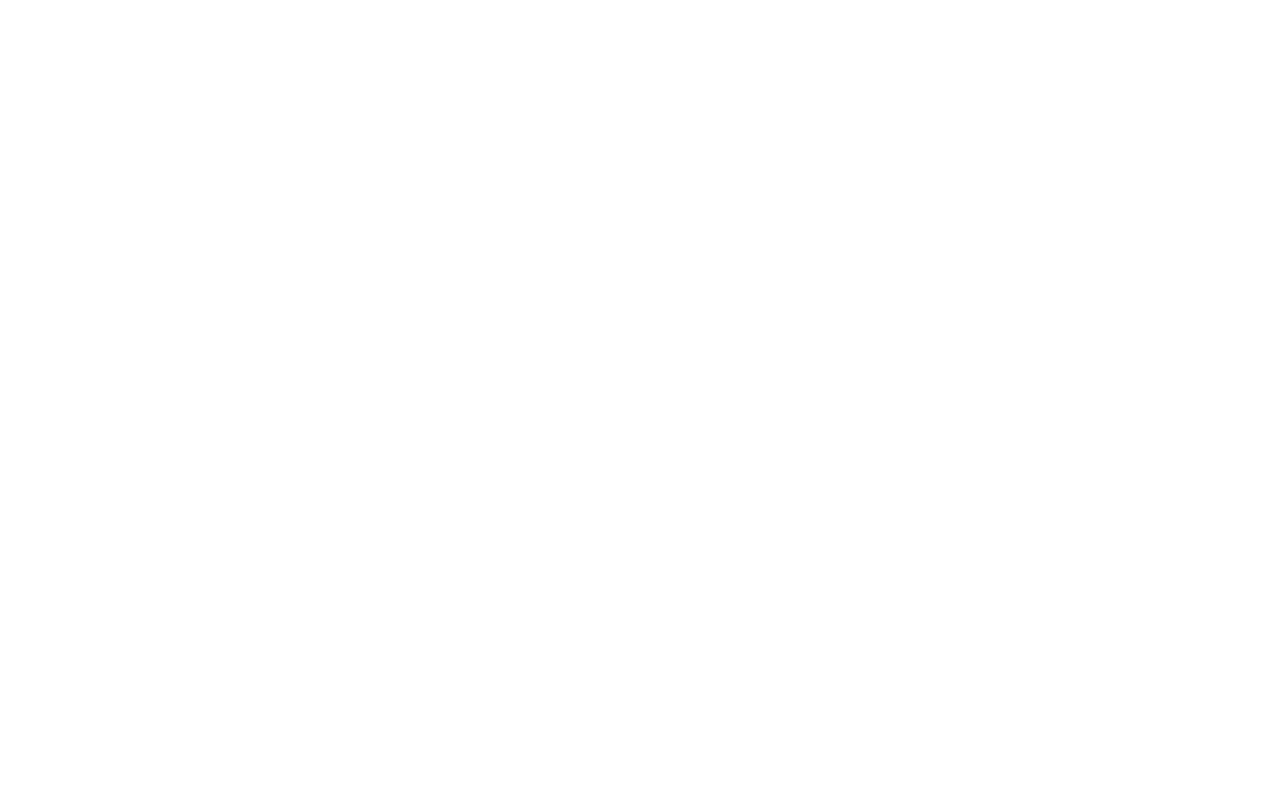
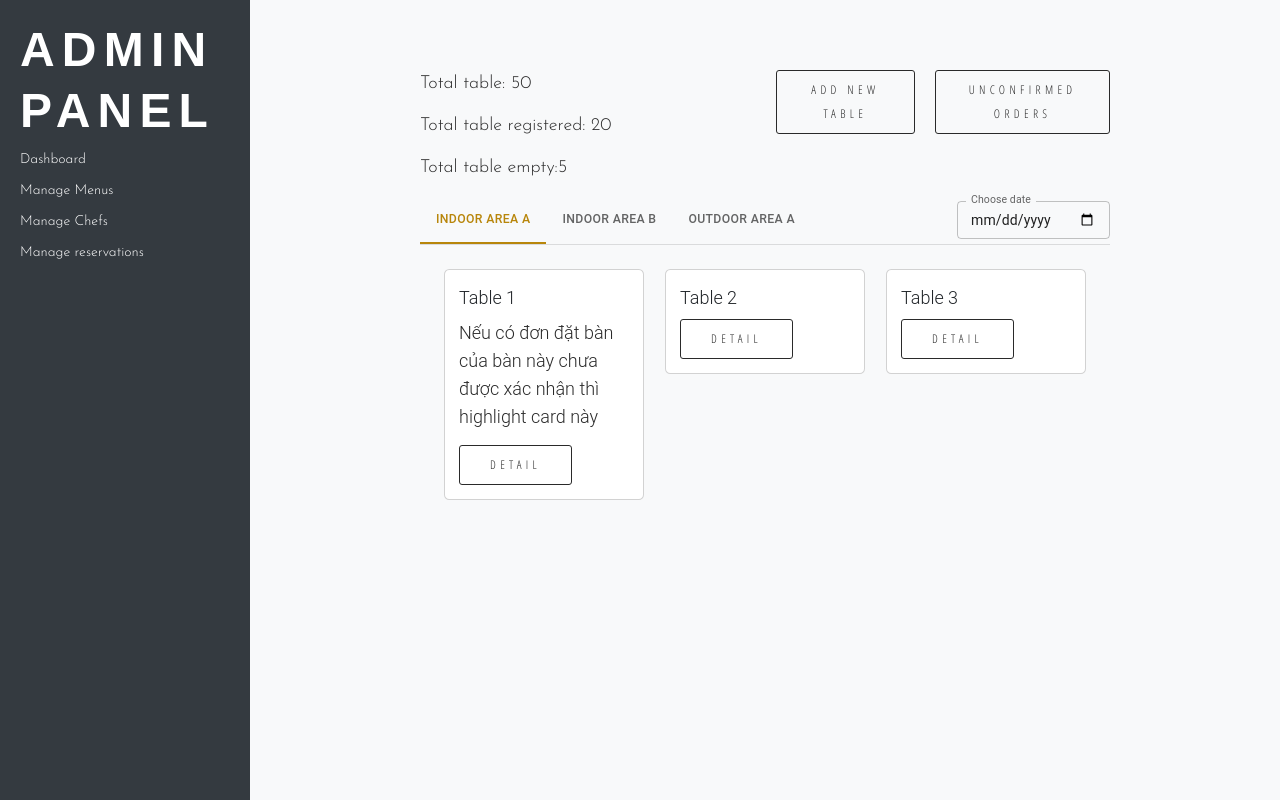
Before and after one commit to DongChiMin/TTCS-Fastfood-Website, a React (Create React App) app in the folder frontend/: page /admin/reservations in a window 1280 px wide. Before the commit this address had no page. Built offline with nearby package versions, Linux system fonts and the light colour scheme; a web font is replaced by a local one.

Commit message:
Thêm phần admin đặt bàn

```diff
--- a/frontend/src/layouts/AdminLayout.jsx
+++ b/frontend/src/layouts/AdminLayout.jsx
@@ -28,12 +28,20 @@
               Manage Menus
             </Link>
           </li>
-          <li>
+          <li style={{ marginBottom: "10px" }}>
             <Link
               to="/admin/chefs"
               style={{ color: "#fff", textDecoration: "none" }}
             >
               Manage Chefs
+            </Link>
+          </li>
+          <li>
+            <Link
+              to="/admin/reservations"
+              style={{ color: "#fff", textDecoration: "none" }}
+            >
+              Manage reservations
             </Link>
           </li>
         </ul>
--- /dev/null
+++ b/frontend/src/pages/admin/AdminReservation.jsx
@@ -0,0 +1,257 @@
+import React, { useEffect, useState } from "react";
+import axios from "axios";
+
+//MUI
+import Box from "@mui/material/Box";
+import Tab from "@mui/material/Tab";
+import TabContext from "@mui/lab/TabContext";
+import TabList from "@mui/lab/TabList";
+import TabPanel from "@mui/lab/TabPanel";
+import { TextField } from "@mui/material";
+
+function AdminReservation() {
+  //MUI
+  const [value, setValue] = React.useState("1");
+
+  const handleChange = (event, newValue) => {
+    setValue(newValue);
+  };
+
+  return (
+    <>
+      {/* Modal xem thông tin chi tiết của bàn gồm danh sách các đơn đã được đặt ở bàn đó theo ngày */}
+      <div class="modal  fade" id="tableDetail">
+        <div class="modal-dialog modal-lg">
+          <div class="modal-content">
+            {/* <!-- Modal Header --> */}
+            <div class="modal-header">
+              <h4 class="modal-title" style={{ fontSize: "30px" }}>
+                Table 1 Detail
+              </h4>
+              <button
+                type="button"
+                class="btn-close"
+                data-bs-dismiss="modal"
+              ></button>
+            </div>
+
+            {/* <!-- Modal body --> */}
+            <div class="modal-body">
+              <p>Table number: 5</p>
+              <p>Area: Indoor Area A</p>
+              <p>Sức chứa: 4</p>
+              <p>Status: Working/Bảo trì</p>
+              {/* Bảng chứa danh sách các đơn đã đặt tại bàn này theo ngày */}
+              {/* Tính năng chưa làm: Sắp xếp đơn theo thời gian tăng dần */}
+              <div>
+                <div
+                  style={{
+                    display: "flex",
+                    justifyContent: "space-between",
+                    alignItems: "center",
+                  }}
+                >
+                  <TextField
+                    id="date"
+                    label="Choose date"
+                    type="date"
+                    size="small"
+                    InputLabelProps={{
+                      shrink: true,
+                    }}
+                  />
+                  <button>Add new reservation</button>
+                </div>
+                <table className="table table-striped">
+                  <thead>
+                    <tr>
+                      <th>Action</th>
+                      <th>Time</th>
+                      <th>Customer</th>
+                      <th>Email</th>
+                      <th>Number of People</th>
+                      <th>Status</th>
+                      <th>Confirm</th>
+                    </tr>
+                  </thead>
+                  <tbody>
+                    {[
+                      {
+                        time: "18:00",
+                        customer: "John Doe",
+                        email: "john@example.com",
+                        people: 3,
+                        status: "Pending",
+                      },
+                      {
+                        time: "19:30",
+                        customer: "Mary Moe",
+                        email: "mary@example.com",
+                        people: 2,
+                        status: "Confirmed",
+                      },
+                      {
+                        time: "20:15",
+                        customer: "July Dooley",
+                        email: "july@example.com",
+                        people: 4,
+                        status: "Confirmed",
+                      },
+                    ].map((order, index) => (
+                      <tr key={index}>
+                        <td>
+                          <button
+                            className="btn btn-sm btn-outline-danger me-2"
+                            title="Cancel"
+                            style={{
+                              padding: "0.25rem 0.5rem",
+                              fontSize: "0.8rem",
+                            }}
+                          >
+                            <i className="fa fa-times"></i>
+                          </button>
+                          <button className="btn btn-sm btn-primary">
+                            Edit
+                          </button>
+                        </td>
+                        <td>{order.time}</td>
+                        <td>{order.customer}</td>
+                        <td>{order.email}</td>
+                        <td>{order.people}</td>
+                        <td>{order.status}</td>
+                        <td>
+                          <button
+                            style={{
+                              backgroundColor: "darkgreen",
+                              color: "white",
+                              border: "transparent",
+                            }}
+                          >
+                            Confirm
+                          </button>
+                        </td>
+                      </tr>
+                    ))}
+                  </tbody>
+                </table>
+              </div>
+            </div>
+
+            {/* <!-- Modal footer --> */}
+            <div
+              class="modal-footer"
+              style={{
+                display: "flex",
+                justifyContent: "space-between",
+                alignItems: "center",
+              }}
+            >
+              <button className="btn-select">Delete table</button>
+              <button type="button" data-bs-dismiss="modal">
+                Close
+              </button>
+            </div>
+          </div>
+        </div>
+      </div>
+      {/* Giao diện start */}
+      <div className="section">
+        {/* Thông tin về các bàn trong ngày đã chọn: có thể làm thống kê  */}
+        <div>
+          <div className="row">
+            <div className="col-6">
+              <p>Total table: 50</p>
+              <p>Total table registered: 20</p>
+              <p>Total table empty:5</p>
+            </div>
+            <div className="col-6">
+              <div className="d-flex " style={{ gap: "20px" }}>
+                {/* Thêm bàn mới */}
+                <button>Add new table</button>
+
+                {/* Hiển thị danh sách các yêu cầu đặt bàn chưa được xác nhận */}
+                <button>Unconfirmed orders</button>
+              </div>
+            </div>
+          </div>
+        </div>
+        <Box sx={{ width: "100%", typography: "body1" }}>
+          <TabContext value={value}>
+            <Box
+              sx={{
+                borderBottom: 1,
+                borderColor: "divider",
+                display: "flex",
+                justifyContent: "space-between",
+                alignItems: "center",
+              }}
+            >
+              <TabList
+                onChange={handleChange}
+                aria-label="lab API tabs example"
+              >
+                <Tab label="Indoor Area A" value="1" />
+                <Tab label="Indoor Area B" value="2" />
+                <Tab label="Outdoor Area A" value="3" />
+              </TabList>
+              <TextField
+                id="date"
+                label="Choose date"
+                type="date"
+                size="small"
+                InputLabelProps={{
+                  shrink: true,
+                }}
+              />
+            </Box>
+            {/* Detail các bàn: Sửa, xóa thông tin bàn. Xem, sửa, xóa thông tin đặt bàn */}
+            {/* Nếu trong detail có các đơn đặt bàn chưa được xác nhận, thì card sẽ được highlight */}
+            <TabPanel value="1">
+              {" "}
+              <div className="row">
+                <div className="col-4">
+                  <div className="card">
+                    <div className="card-body">
+                      <p className="card-title">Table 1</p>
+                      <p>
+                        Nếu có đơn đặt bàn của bàn này chưa được xác nhận thì
+                        highlight card này
+                      </p>
+                      <button
+                        type="button"
+                        data-bs-toggle="modal"
+                        data-bs-target="#tableDetail"
+                      >
+                        Detail
+                      </button>
+                    </div>
+                  </div>
+                </div>
+                <div className="col-4">
+                  <div className="card">
+                    <div className="card-body">
+                      <p className="card-title">Table 2</p>
+                      <button>Detail</button>
+                    </div>
+                  </div>
+                </div>
+                <div className="col-4">
+                  <div className="card">
+                    <div className="card-body">
+                      <p className="card-title">Table 3</p>
+                      <button>Detail</button>
+                    </div>
+                  </div>
+                </div>
+              </div>
+            </TabPanel>
+            <TabPanel value="2">Item Two</TabPanel>
+            <TabPanel value="3">Item Three</TabPanel>
+          </TabContext>
+        </Box>
+      </div>
+    </>
+  );
+}
+
+export default AdminReservation;
--- a/frontend/src/routes/adminRoutes.jsx
+++ b/frontend/src/routes/adminRoutes.jsx
@@ -2,6 +2,7 @@
 import AdminChefs from "../pages/admin/AdminChefs";
 import AdminMenus from "../pages/admin/AdminMenus";
 import AdminLayout from "../layouts/AdminLayout";
+import AdminReservation from "../pages/admin/AdminReservation";
 
 const adminRoutes = [
   {
@@ -28,6 +29,14 @@
       </AdminLayout>
     ),
   },
+  {
+    path: "/admin/reservations",
+    element: (
+      <AdminLayout>
+        <AdminReservation />
+      </AdminLayout>
+    ),
+  },
 ];
 
 export default adminRoutes;
```
